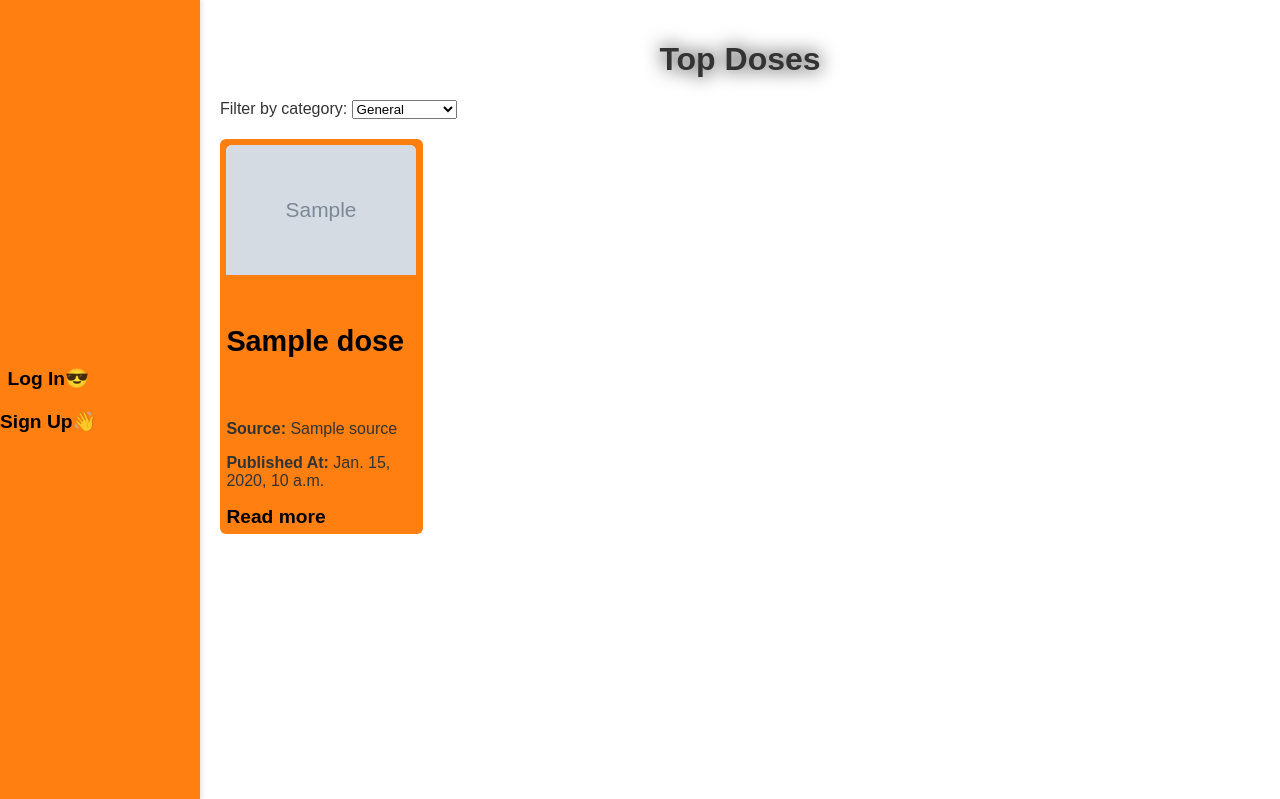
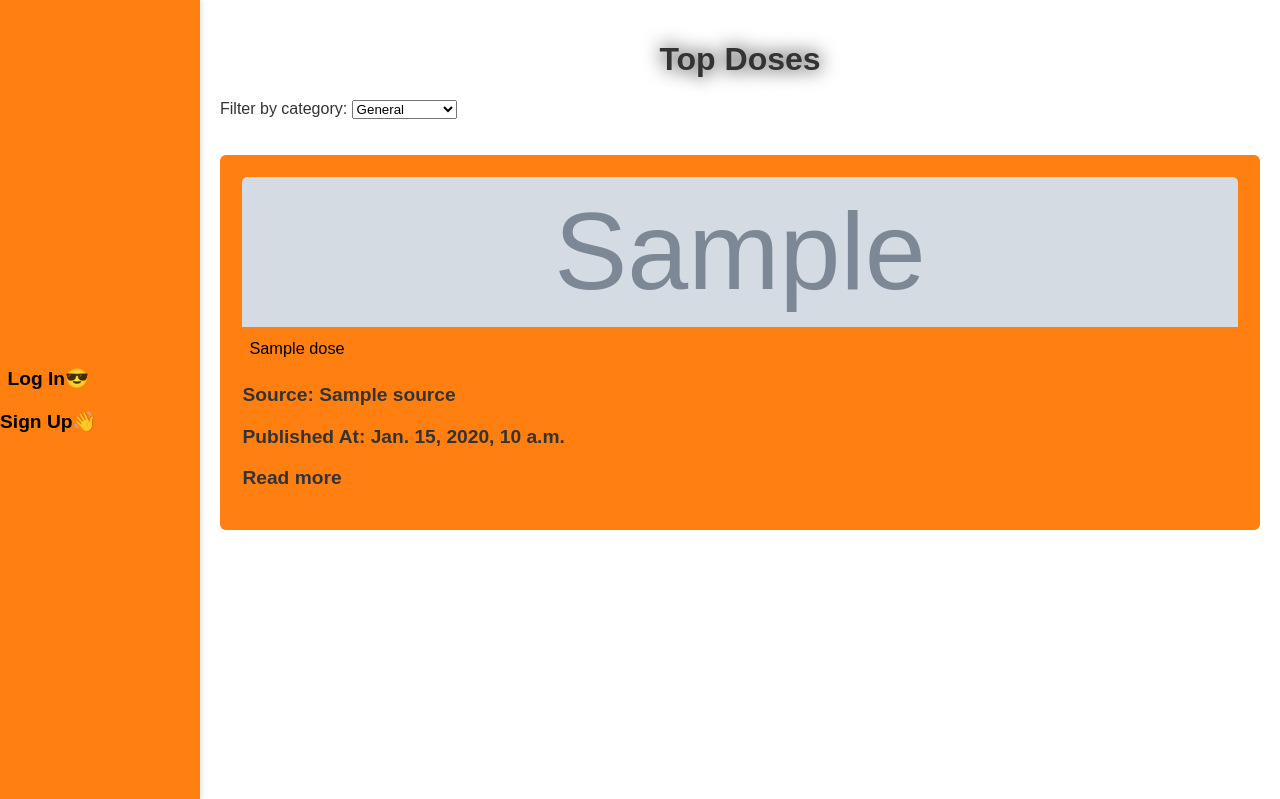
Before and after one commit to maviles7/dailydose, a Django app: template main_app/templates/doses/index.html in a window 1280 px wide. Shown: the top 799 px of the page. Run offline with Django 3.2, Linux system fonts and the light colour scheme; the template is opened without the code that fills it: most values are stand-ins (such as "Sample title", 1, 10 or a date in 2020); grey boxes marked "Sample" are stand-in pictures.

Commit message:
Add css flexbox container

```diff
--- a/main_app/static/css/base.css
+++ b/main_app/static/css/base.css
@@ -116,25 +116,36 @@ footer {
   margin-top: 40px;
 }
 
-
 /* card ui styling */
 
 .card {
-    width: 190px;
-    background:  #ff7f11;
-    padding: .4em;
+  position: relative;
+  overflow: hidden;
+  background: #ff7f11;
+  padding: 0.4em;
   border-radius: 6px;
+  flex: 1 1 calc(33.333% - 16px); /* Adjust the width of the cards */
+  box-sizing: border-box;
+  margin-bottom: 16px; /* Adjust the margin as needed */
+  &:hover {
+    transform: scale(1.05);
+  }
+}
+
+.card-link {
+  display: block;
+  text-decoration: none;
+  color: inherit;
+  padding: 16px; /* Adjust padding as needed */
+  border-radius: 8px; /* Optional: Add border radius to the card */
+  transition: transform 0.2s; /* Optional: Add transition for hover effect */
 }
 
 .card-image {
   background-color: rgb(236, 236, 236);
   width: 100%;
-    height: 130px;
+  height: 150px;
   border-radius: 6px 6px 0 0;
-  }
-
-  .card-image:hover {
-    transform: scale(0.98);
 }
 
 .category {
@@ -147,23 +158,15 @@ footer {
 
 .category:hover {
   cursor: pointer;
+
 }
 
 .heading {
-    font-weight: 600;
-    color:black;
+  font-size: 85%;
+  font-weight: 200;
+  color: black;
   padding: 7px;
-  }
-
-  .heading:hover {
-    cursor: pointer;
-  }
-
-  .author {
-    color: gray;
-    font-weight: 400;
-    font-size: 11px;
-    padding-top: 20px;
+  margin: 0;
 }
 
 .name {
@@ -174,8 +177,12 @@ footer {
   cursor: pointer;
 }
 
-
-
+.card-container {
+  display: flex;
+  flex-wrap: wrap;
+  gap: 16px; /* Adjust the gap between cards as needed */
+  justify-content: space-between;
+}
 
 /* Responsive styling */
 @media (max-width: 768px) {
--- a/main_app/templates/doses/index.html
+++ b/main_app/templates/doses/index.html
@@ -7,7 +7,6 @@
 {% block content %}
   <h1>Top Doses</h1>
 
-    <!-- Category Filter -->
     <form method="get" action="{% url 'dose-index' %}">
       <label for="category">Filter by category:</label>
       <select name="category" id="category" onchange="this.form.submit()">
@@ -23,16 +22,16 @@
       </select>
     </form>
 
-
-    <ul>
+    <ul class="card-container">
       {% for dose in doses %}
         <li class="card">
-
-          <img class="card-image" src="{{ dose.image }}" alt="{{ dose.title}}">
-          <a class="heading" href='{% url 'dose-detail' dose.id %}'><h2>{{ dose.title }}</h2></a>
-          <p><strong>Source:</strong> {{ dose.source.name }}</p>
-          <p><strong>Published At:</strong> {{ dose.published_at }}</p>
-          <a href="{{ dose.url }}">Read more</a>
+          <a class="card-link" href='{% url 'dose-detail' dose.id %}'>
+            <img class="card-image" src="{{ dose.image }}" alt="{{ dose.title}}">
+            <h2 class="heading">{{ dose.title }}</h2>
+            <p><strong>Source:</strong> {{ dose.source.name }}</p>
+            <p><strong>Published At:</strong> {{ dose.published_at }}</p>
+            <p>Read more</p>
+          </a>
         </li>
       {% endfor %}
     </ul>
```
Lines whose indentation alone changed are shown as unchanged.
